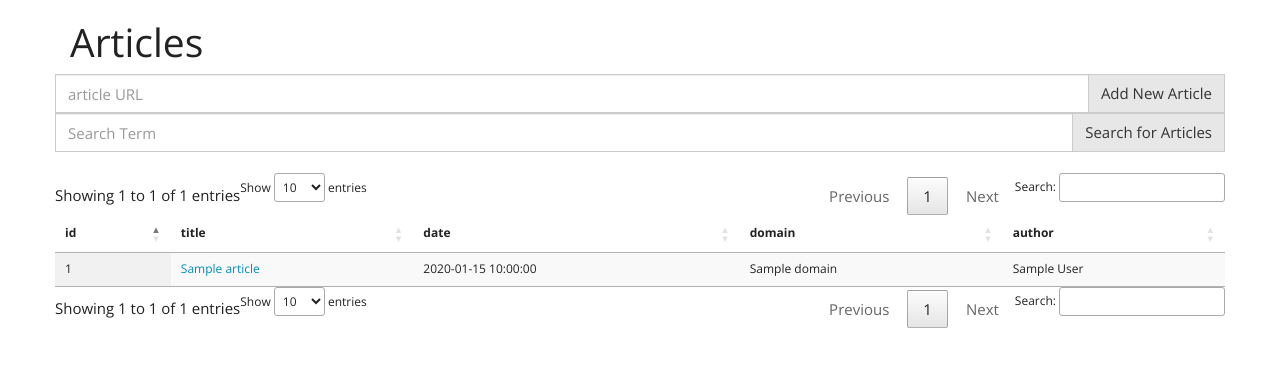
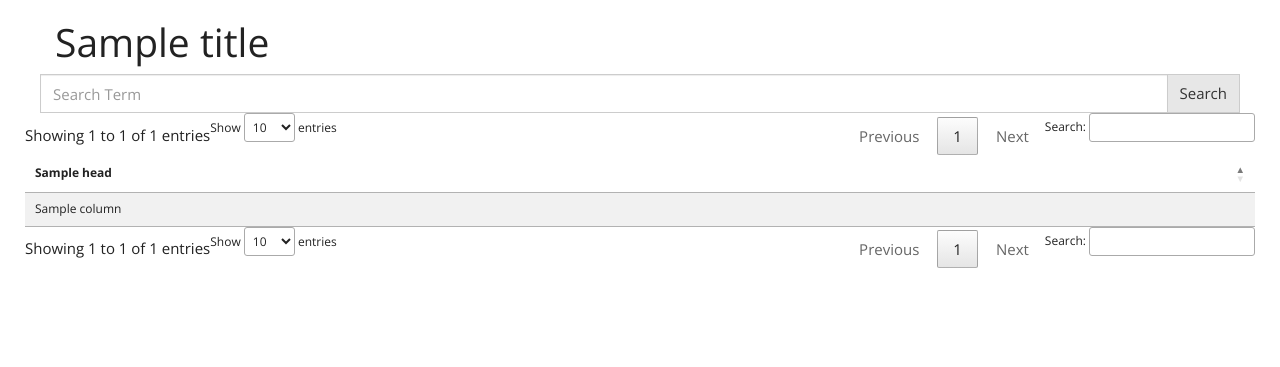
Before and after one commit to gregroberts/Newsaliser, a Python web app: template templates/articles.html in a window 1280 px wide. Shown: the top 367 px of the page. Run offline with Jinja, Linux system fonts and the light colour scheme; the template is opened without the code that fills it: most values are stand-ins (such as "Sample title", 1, 10 or a date in 2020); some libraries are stand-ins or nearby versions.

Commit message:
merged new layout

```diff
--- a/templates/articles.html
+++ b/templates/articles.html
@@ -1,88 +1,2 @@
-<!doctype html>
-<title>Newsaliser</title>
-<script
-        src="https://code.jquery.com/jquery-3.2.1.js"
-        integrity="sha256-DZAnKJ/6XZ9si04Hgrsxu/8s717jcIzLy3oi35EouyE="
-        crossorigin="anonymous"></script>
-
-<link rel=stylesheet type=text/css href="{{ url_for('static', filename='bootstrap-3.3.5/css/bootstrap.min.css') }}">
-<link rel="stylesheet" type="text/css" href="https://cdn.datatables.net/v/bs-3.3.7/dt-1.10.15/b-1.3.1/b-colvis-1.3.1/sc-1.4.2/datatables.min.css"/>
-
-<script type="text/javascript" src="https://cdn.datatables.net/v/bs-3.3.7/dt-1.10.15/b-1.3.1/b-colvis-1.3.1/sc-1.4.2/datatables.min.js"></script>
-
-<div id="loader"></div>
-<div class="container">
-  <h1> Articles</h1>
-  <div class="row">
-    <div class="input-group">
-      <input type="text" class="form-control" placeholder="article URL" id="newArticle">
-      <span class="input-group-btn">
-        <button class="btn btn-default" type="button" id="addNew">Add New Article</button>
-      </span>
-    </div>
-    <div class="input-group">
-      <input type="text" class="form-control" placeholder="Search Term" id="searchArticles">
-      <span class="input-group-btn">
-        <button class="btn btn-default" type="button" id="search">Search for Articles</button>
-      </span>
-    </div>
-  </div>
-  <br>
-
-  <div class="row">
-<table id="example" class="display" cellspacing="0" width="100%">
-        <thead>
-          <tr>
-            <th>id</th>
-            <th>title</th>
-            <th>date</th>
-            <th>domain</th>
-            <th>author</th>
-          </tr>
-          <tbody>
-          {% for article in articles %}
-          <tr>
-            <td>{{article.id}}</th>
-            <td><span><a href="/articles/{{article.id}}">{{article.title}}</a></th>
-            <td>{{article.date}}</th>
-            <td>{{article.domain}}</th>
-            <td>{{article.author}}</th>
-          </tr>
-            {% endfor %}
-    </table>
-  </div>
-</div>
-
-
-</div>
-<script type="text/javascript">
-$(document).ready(function  () {
-  function mkLoad(){
-        $('#loader').html('<img src=/static/img/SPINNAZ.gif />');
-  }
-  function unLoad(){
-    $('#loader').html('');
-  }
-
-    $('#example').DataTable( {
-        "dom": '<"top"iflp<"clear">>rt<"bottom"iflp<"clear">>'
-    } );
-  $("#addNew").on("click", function  () {
-    mkLoad()
-  	var url = $('#newArticle').val();
-  	console.log(url);
-    var res = $.post("/articles/",url)
-    res.done(function  (data) {
-      unLoad();
-      alert(data.result);
-      location = '/articles/' + data.id
-    })
-
-
-  });
-  $('#search').on('click',function () {
-    var term = $('#searchArticles').val();
-    location = '/articles/search/'+term
-  })
-})
-</script>
+{% extends "listLayout.html" %}
+{% block title %}Articles{% endblock %}
--- a/templates/listLayout.html
+++ b/templates/listLayout.html
@@ -59,8 +59,6 @@
 		      alert(data.result);
 		      location = '/articles/' + data.id
 		    })
-
-
 		  });
 		  $('#search').on('click',function () {
 		    var term = $('#searchText').val();
```
Also changed, not shown: db.py (+32 -109 lines), models.py (added, +95 -0 lines), views.py (+1 -8 lines).
